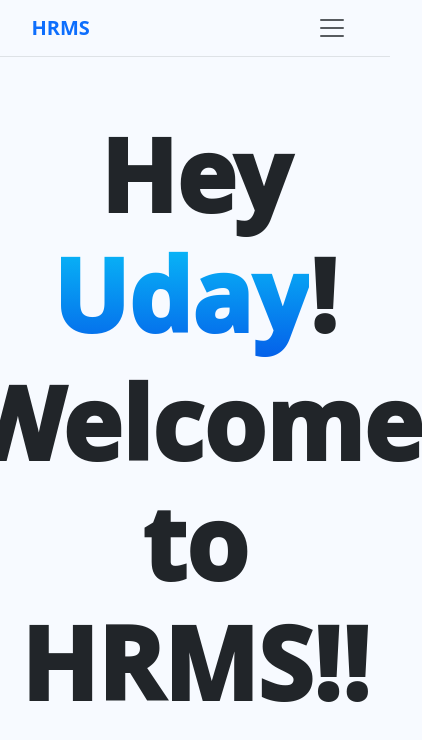
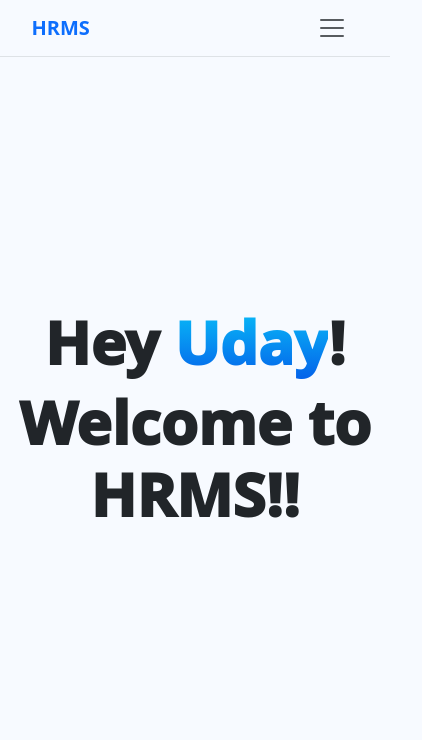
Before and after one commit to parthatsimform/HR-Management-Final-Project, a Vue app in the folder HRMS/: page / in a window 390 px wide. Shown: the top 740 px of the page, 422 px wide, since content can reach past the window. Built offline with nearby package versions, Linux system fonts and the light colour scheme.

Commit message:
added navbar stylings and Home page

```diff
--- a/HRMS/src/views/Home.vue
+++ b/HRMS/src/views/Home.vue
@@ -22,12 +22,32 @@
 .home-head {
     font-size: 100px;
 }
-h1{
-    font-weight:1000;
+
+h1 {
+    font-weight: 1000;
 }
+
 .usr-name {
     background: -webkit-linear-gradient(#09C6F9, #045DE9);
     -webkit-background-clip: text;
     -webkit-text-fill-color: transparent;
 }
+
+@media (max-width:700px) {
+    .home-head {
+        font-size: 80px !important;
+    }
+}
+
+@media (max-width:550px) {
+    .home-head {
+        font-size: 60px !important;
+    }
+}
+
+@media (max-width:350px) {
+    .home-head {
+        font-size: 50px !important;
+    }
+}
 </style>
```
